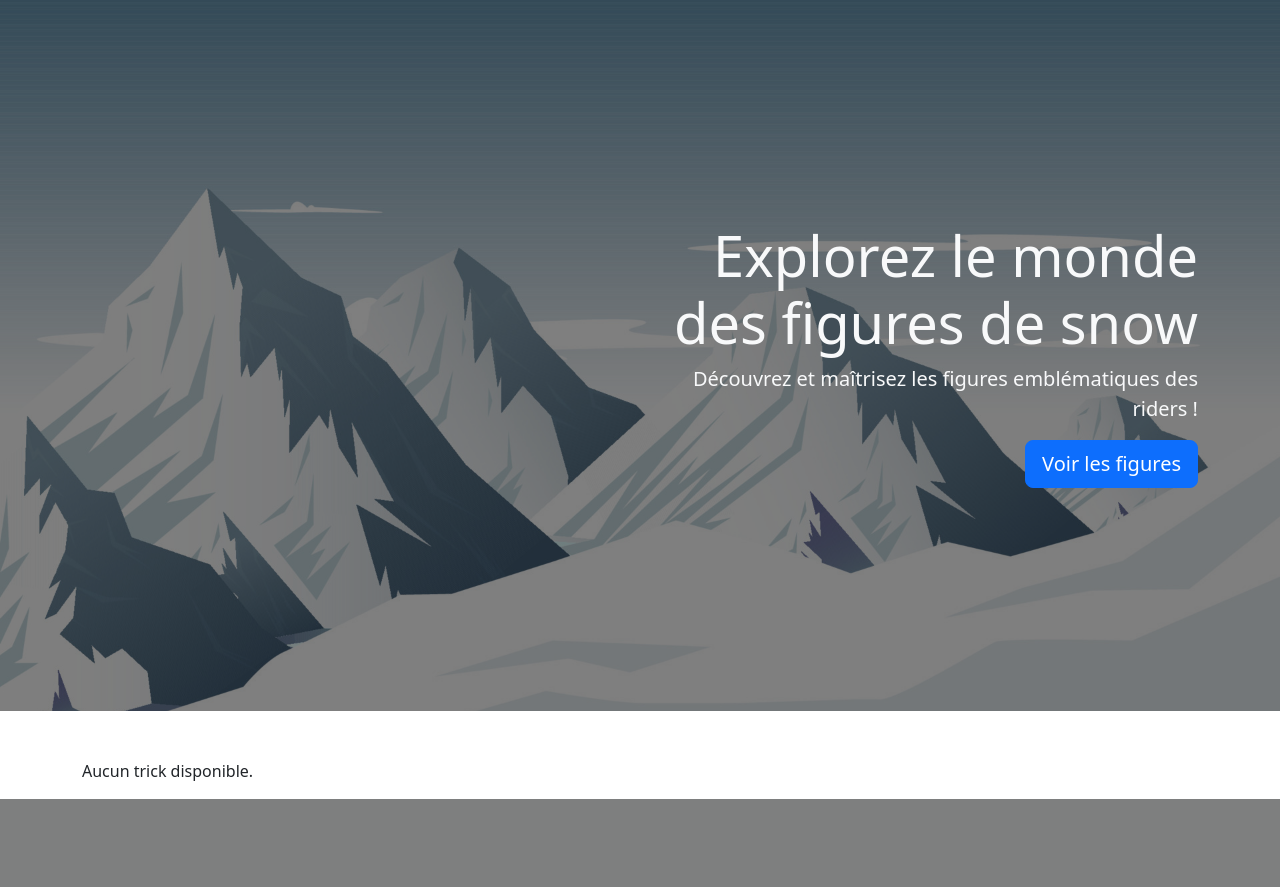
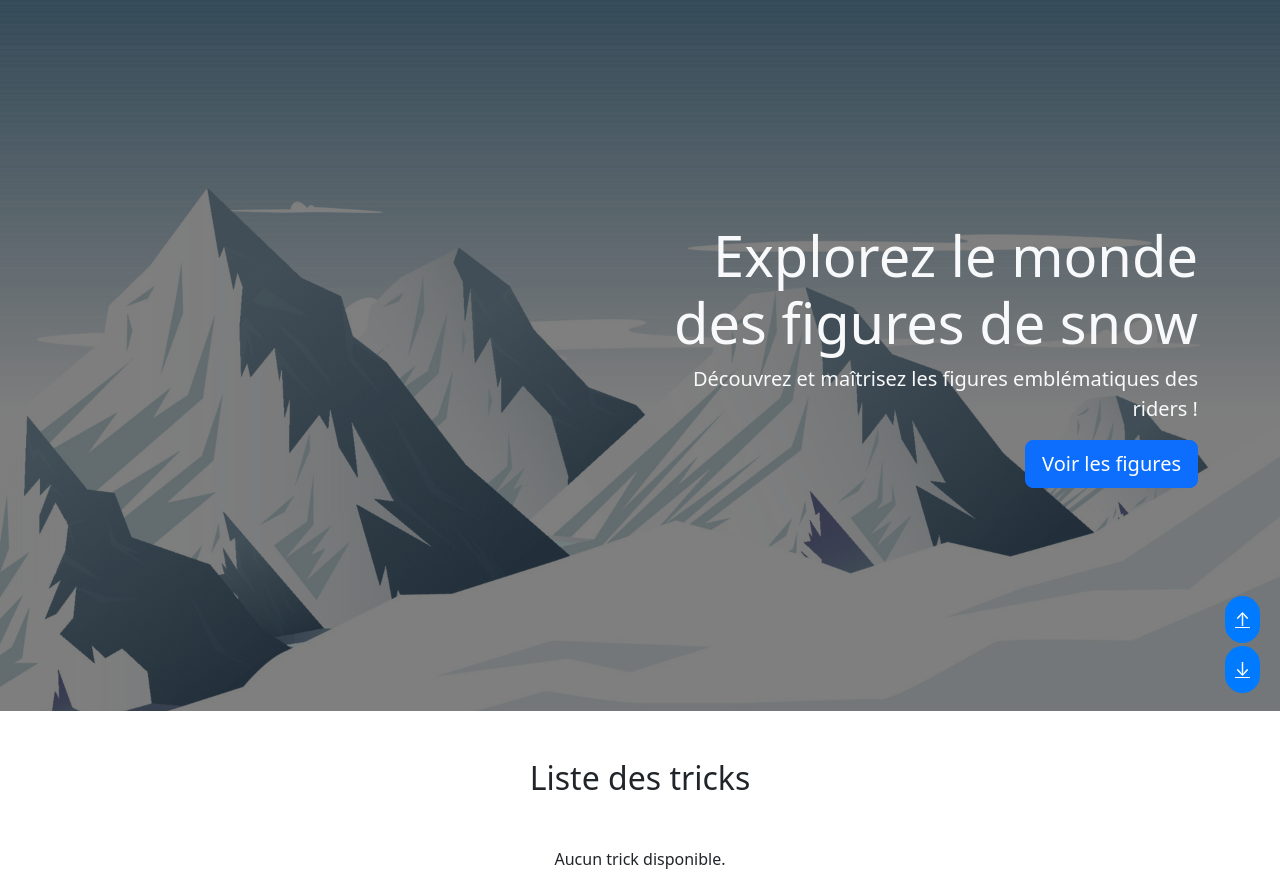
Before and after one commit to TolMen/OCP6_SnowTrick, a Symfony app: template templates/home/index.html.twig in a window 1280 px wide. Shown: the part 57-944 px from the top of the page. Before the commit the page ends 856 px from the top, so only its background shows below. Run offline with Twig, Linux system fonts and the light colour scheme; the template is opened without the code that fills it, so the values that code supplies are empty; some libraries are stand-ins or nearby versions.

Commit message:
Update Feature and Style Home

```diff
--- a/public/css/styleHome.css
+++ b/public/css/styleHome.css
@@ -33,6 +33,41 @@
     z-index: 1;
 }
 
+/* FLECHE */
+
+.scroll-to-top {
+    position: fixed;
+    right: 20px; /* Positionne à droite */
+    display: block; /* Affiche la flèche par défaut */
+    background-color: #007bff; /* Couleur de fond */
+    color: white; /* Couleur de l'icône */
+    border-radius: 50px; /* Arrondi */
+    padding: 10px; /* Espacement */
+    text-align: center;
+    font-size: 18px; /* Taille de l'icône */
+    z-index: 1000; /* Assure que la flèche soit au-dessus */
+    transition: background-color 0.3s; /* Pour un effet au survol */
+}
+
+.scroll-to-top:hover {
+    background-color: #0056b3; /* Couleur lors du survol */
+}
+
+/* Flèche vers le bas */
+.down {
+    bottom: 50px; /* Positionne la flèche vers le bas un peu plus haut */
+}
+
+/* Flèche vers le haut */
+.up {
+    bottom: 100px; /* Positionne la flèche vers le haut */
+}
+
+
+
+
+
+
 /* -------------------------- */
 /* ----- END HOME PAGE ----- */
 /* ------------------------ */
--- a/templates/base.html.twig
+++ b/templates/base.html.twig
@@ -5,7 +5,7 @@
         {% include 'component/meta.html.twig' %}
         {% block stylesheets %}{% endblock %}
     </head>
-    <body>
+    <body id="top">
 
       {% include 'component/navbar.html.twig' %}
       {% block body %}{% endblock %}
--- a/templates/home/index.html.twig
+++ b/templates/home/index.html.twig
@@ -3,30 +3,32 @@
 {% block title %}SnowTricks{% endblock %}
 
 {% block body %}
+<div id="top"></div> <!-- Ajout d'un ID pour le haut de la page -->
+
 <div class="home-banner d-flex align-items-center">
     <div class="container text-right">
         <div class="row justify-content-end">
             <div class="col-md-6">
                 <h1 class="display-4 text-light">Explorez le monde des figures de snow</h1>
                 <p class="lead text-light">Découvrez et maîtrisez les figures emblématiques des riders !</p>
-                <a href="#" class="btn btn-primary btn-lg">Voir les figures</a>
+                <a href="#tricks" class="btn btn-primary btn-lg">Voir les figures</a>
             </div>
         </div>
     </div>
 </div>
 
-<div class="container mt-5">
-    <div class="row">
+<div class="container mt-5 text-center">
+    <h2 class="mb-4">Liste des tricks</h2>
+    <div style="margin-bottom: 50px;"></div>
+    <div class="row" id="tricks"> <!-- Ajout d'un ID pour la liste des tricks -->
         {% for trick in tricks %}
             <div class="col-md-3">
                 <div class="card mb-4">
                     {% if trick.images|length > 0 %}
-                        <img src="{{ trick.images[0].imgURL }}" class="card-img-top" alt="{{ trick.name }}">
+                        <img src="{{ asset(trick.images[0].imgURL) }}" class="card-img-top img-fluid" alt="{{ trick.name }}" style="height: 200px; object-fit: cover;">
                     {% endif %}
-                    <div class="card-body">
+                    <div class="card-body text-center">
                         <h5 class="card-title">{{ trick.name }}</h5>
-                        <p class="card-text">{{ trick.content|slice(0, 50) ~ '...' }}</p>
-                        <a href="#" class="btn btn-primary">Voir plus</a>
                     </div>
                 </div>
             </div>
@@ -35,4 +37,9 @@
         {% endfor %}
     </div>
 </div>
+
+<!-- Flèche de retour en haut -->
+<a href="#tricks" class="scroll-to-top down" title="Descendre vers les tricks">&#8595;</a>
+<a href="#top" class="scroll-to-top up" title="Retour en haut">&#8593;</a>
+
 {% endblock %}
```
